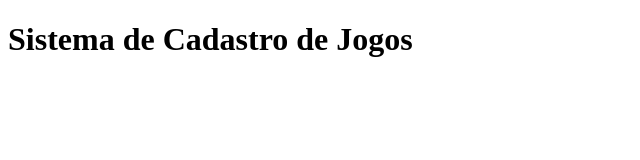
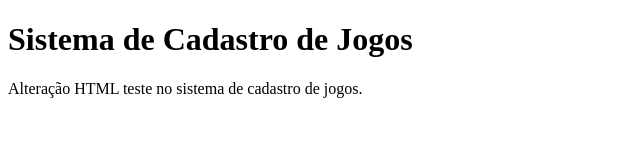
Before and after one commit to ArthurPRodrigues/Projeto-de-salvamento, a plain HTML site: page index.html in a window 1280 px wide. Shown: the whole page, without its empty margins (0-640 px from the left). Drawn offline with Linux system fonts and the light colour scheme.

Commit message:
Fazendo um teste com HTML e criando a tag body

```diff
--- a/index.html
+++ b/index.html
@@ -7,6 +7,9 @@
 </head>
 <body>
     <h1>Sistema de Cadastro de Jogos</h1>
+    <body>
+        Alteração HTML teste no sistema de cadastro de jogos.
+</body>
 
 </body>
 </html>
```
